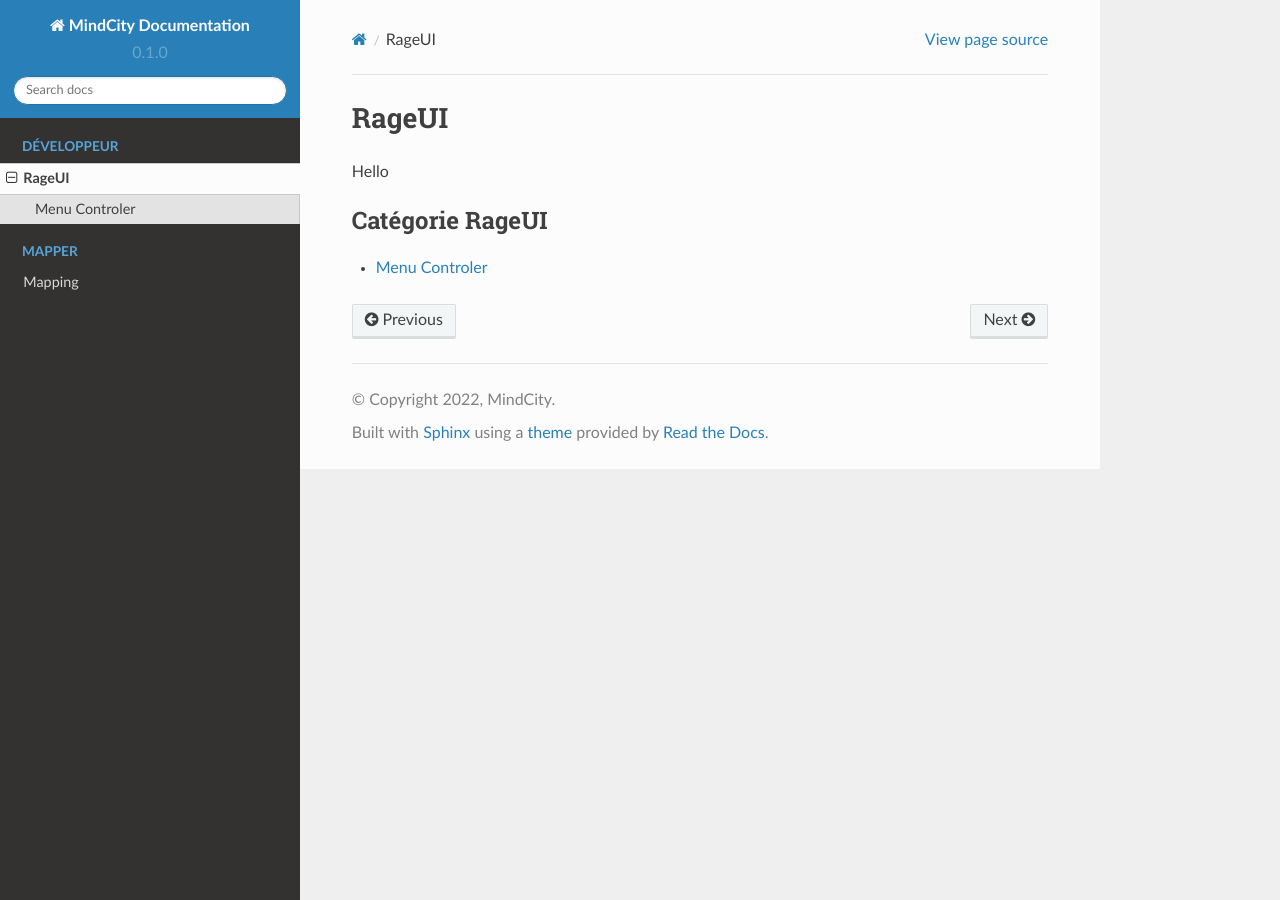
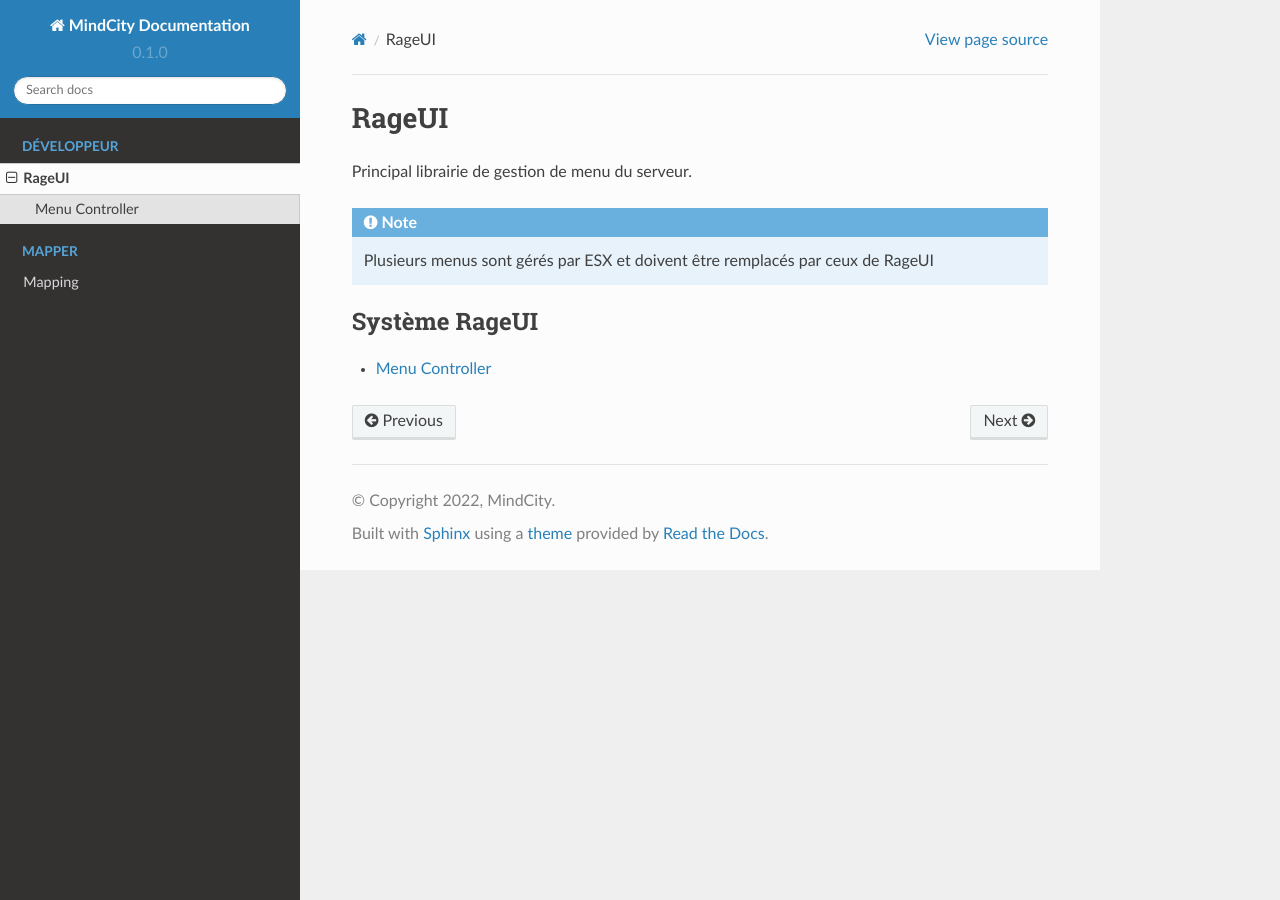
Before and after one commit to JustMordeckai/MindCity-Documentation, a Sphinx documentation site: the page built from docs/source/rageui/rageui_main.rst, in a window 1280 px wide. Built offline with Sphinx 7.4.7 and the Read the Docs theme 2.0.0, drawn with Linux system fonts in a browser that asks for light colours.

Commit message:
RageUI : Début de docs

```diff
--- a/docs/source/mapping/mapping_main.rst
+++ b/docs/source/mapping/mapping_main.rst
@@ -1,4 +1,4 @@
 Mapping
 =======
 
-Hello
+Hello les Mapper
--- a/docs/source/rageui/menu_control.rst
+++ b/docs/source/rageui/menu_control.rst
@@ -1,7 +1,2 @@
-Menu Controler
-==============
-
-Hello
-
-Testing
--------
+Menu Controller
+===============
--- a/docs/source/rageui/rageui_main.rst
+++ b/docs/source/rageui/rageui_main.rst
@@ -1,10 +1,13 @@
 RageUI
 ======
 
-Hello
+Principal librairie de gestion de menu du serveur.
+
+.. note::
+   Plusieurs menus sont gérés par ESX et doivent être remplacés par ceux de RageUI
 
 .. toctree::
-   :caption: Catégorie RageUI
+   :caption: Système RageUI
    :titlesonly:
    :glob:
 
```
Also changed, not shown: docs/source/rageui/rmenu.rst (added, +16 -0 lines).
